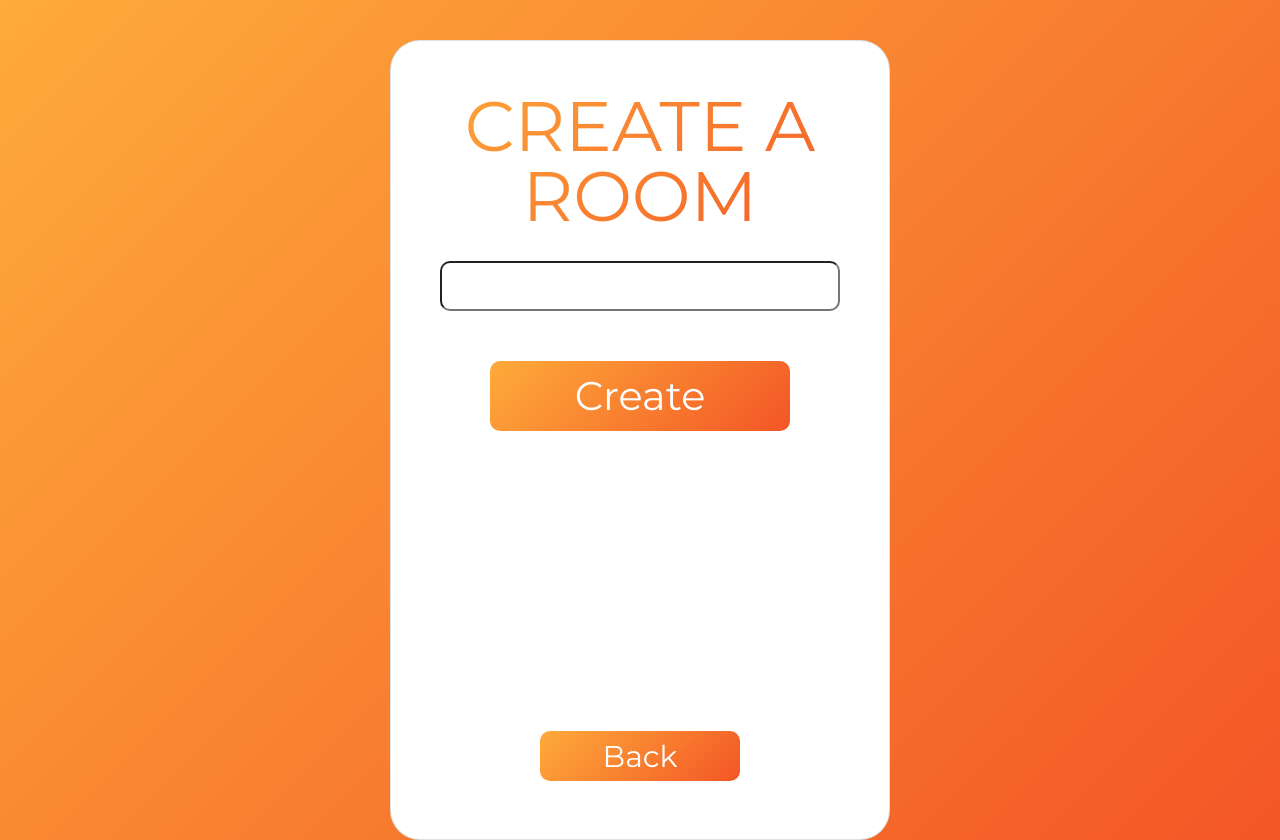
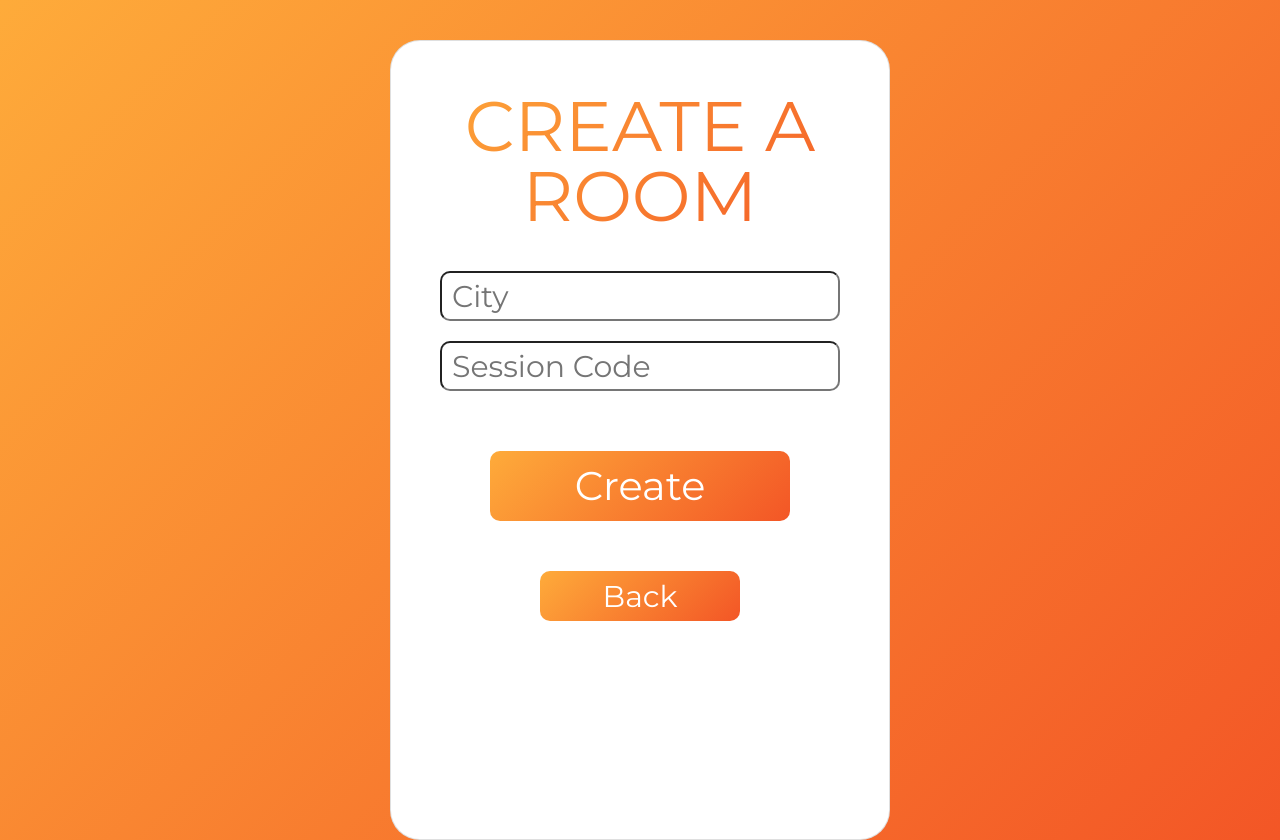
Before and after one commit to DMarcusYoung/pokedex, a React (Create React App) app in the folder client/: page /create in a window 1280 px wide. Built offline with nearby package versions, Linux system fonts and the light colour scheme.

Commit message:
Adding an input for city

```diff
--- a/client/public/css/style.css
+++ b/client/public/css/style.css
@@ -101,7 +101,6 @@ a, a:link, a:visited, a:hover, a:active
   font-size: 30px;
   border: none;
   margin: 50px;
-  margin-top: 300px;
 }
 
 .formBox {
@@ -110,6 +109,7 @@ a, a:link, a:visited, a:hover, a:active
   font-size: 30px;
   border-radius: 10px;
   padding: 10px;
+  margin: 10px;
 }
 
 button:focus, input:focus, textarea:focus, select:focus{
--- a/client/src/components/Lobby/Create/index.js
+++ b/client/src/components/Lobby/Create/index.js
@@ -4,12 +4,17 @@ import { Link } from 'react-router-dom';
 class Create extends Component {
 
   state = {
-    input: ""
+    sessionCode: "",
+    city: ""
   };
 
-  handleInputChange = (e) => {
+  handleCity = (e) => {
     const { value } = e.target;
-    this.setState({ input: value });
+    this.setState({ city: value });
+  };
+  handleSessionCode = (e) => {
+    const { value } = e.target;
+    this.setState({ sessionCode: value });
   };
 
   render() {
@@ -17,17 +22,36 @@ class Create extends Component {
 
       <div className="card">
         <h1>CREATE A ROOM</h1>
+
+        {/* Input for city */}
         <form>
           <div>
             <input
+              id="city"
               className="formBox"
-              onChange={this.handleInputChange}
-              value={this.state.input}
+              onChange={this.handleCity}
+              value={this.state.city}
+              placeholder="City"
+              input type="text"
+            />
+          </div>
+        </form>
+
+        {/* Input for session code to appear after generation */}
+        <form>
+          <div>
+            <input
+              id="sessionCode"
+              className="formBox"
+              onChange={this.handleSessionCode}
+              value={this.state.sessionCode}
+              placeholder="Session Code"
               input type="number"
             />
           </div>
         </form>
 
+        {/* Creates a session code */}
         <Link to="/swipe">
           <button className="decideBtn" id="createSession">
             Create
--- a/client/src/components/Lobby/Join/index.js
+++ b/client/src/components/Lobby/Join/index.js
@@ -4,12 +4,12 @@ import { Link } from 'react-router-dom';
 class Join extends Component {
 
   state = {
-    input: ""
+    joinCode: ""
   };
 
-  handleInputChange = (e) => {
+  handleJoinCode = (e) => {
     const { value } = e.target;
-    this.setState({ input: value });
+    this.setState({ joinCode: value });
   };
 
   render() {
@@ -18,17 +18,21 @@ class Join extends Component {
       <div className="card">
         <h1>JOIN</h1>
 
+        {/* Join code input box */}
         <form>
           <div>
             <input
-            className="formBox"
-              onChange={this.handleInputChange}
-              value={this.state.input}
+              id="joinCode"
+              className="formBox"
+              onChange={this.handleJoinCode}
+              value={this.state.joinCode}
+              placeholder="Session Code"
               input type="number"
             />
           </div>
         </form>
 
+        {/* Joins another player */}
         <Link to="/swipe">
           <button className="decideBtn" id="joinSession">
             Join
--- a/client/src/components/Match/Chosen/index.js
+++ /dev/null
@@ -1,13 +0,0 @@
-import React from 'react';
-
-const Chosen = props => {
-  return (
-
-    <div>
-      <h1>Title</h1>
-      <div className="picture">Chosen Picture</div>
-    </div>
-  )
-};
-
-export default Chosen;
--- a/client/src/components/Match/index.js
+++ b/client/src/components/Match/index.js
@@ -1,15 +1,34 @@
-import React from 'react';
-import Chosen from './Chosen';
+import React, { Component } from "react";
+import { Link } from 'react-router-dom';
 
+class Match extends Component {
 
-const Match = props => {
-  return (
+  state = {
+    name: "Title",
+    rating: "Rating",
+    picture: "Picture"
+  };
 
-    <div className="card">
-      <h1>YOU MATCHED!</h1>
-<Chosen />
-    </div>
-  )
+  render() {
+    return (
+
+      <div className="card">
+
+        <h1>You have a Match!</h1>
+
+        <h1>{this.state.name}</h1>
+        <h2>{this.state.rating}</h2>
+        <p className="picture">{this.state.picture}</p>
+
+        <Link to="/lobby">
+          <button className="backBtn">
+            Back
+          </button>
+        </Link>
+
+      </div>
+    )
+  }
 };
 
 export default Match;
--- a/client/src/components/Swipe/index.js
+++ b/client/src/components/Swipe/index.js
@@ -11,9 +11,9 @@ class Swipe extends Component {
       <div className="card">
         <Restaurant />
 
-        <Link to="/lobby">
+        <Link to="/match">
           <button className="backBtn">
-            Back
+            Match
           </button>
         </Link>
 
```
